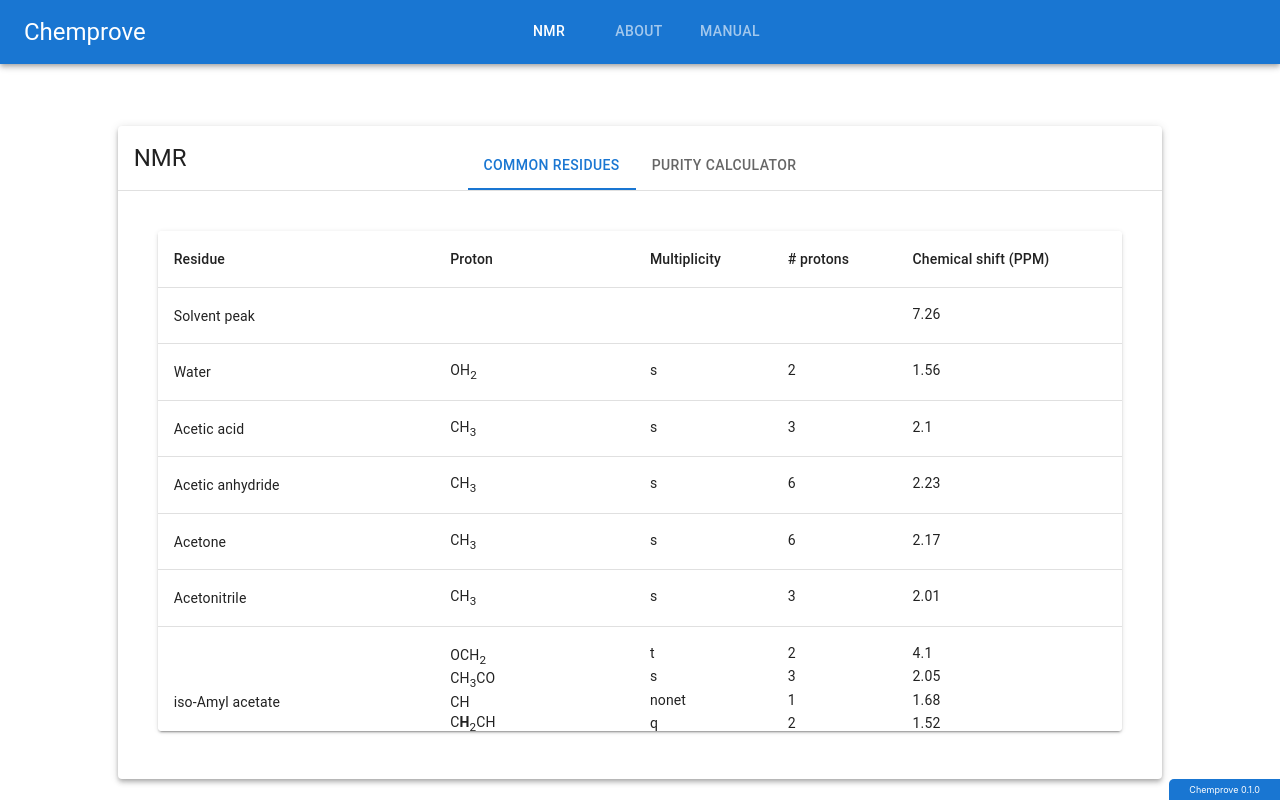
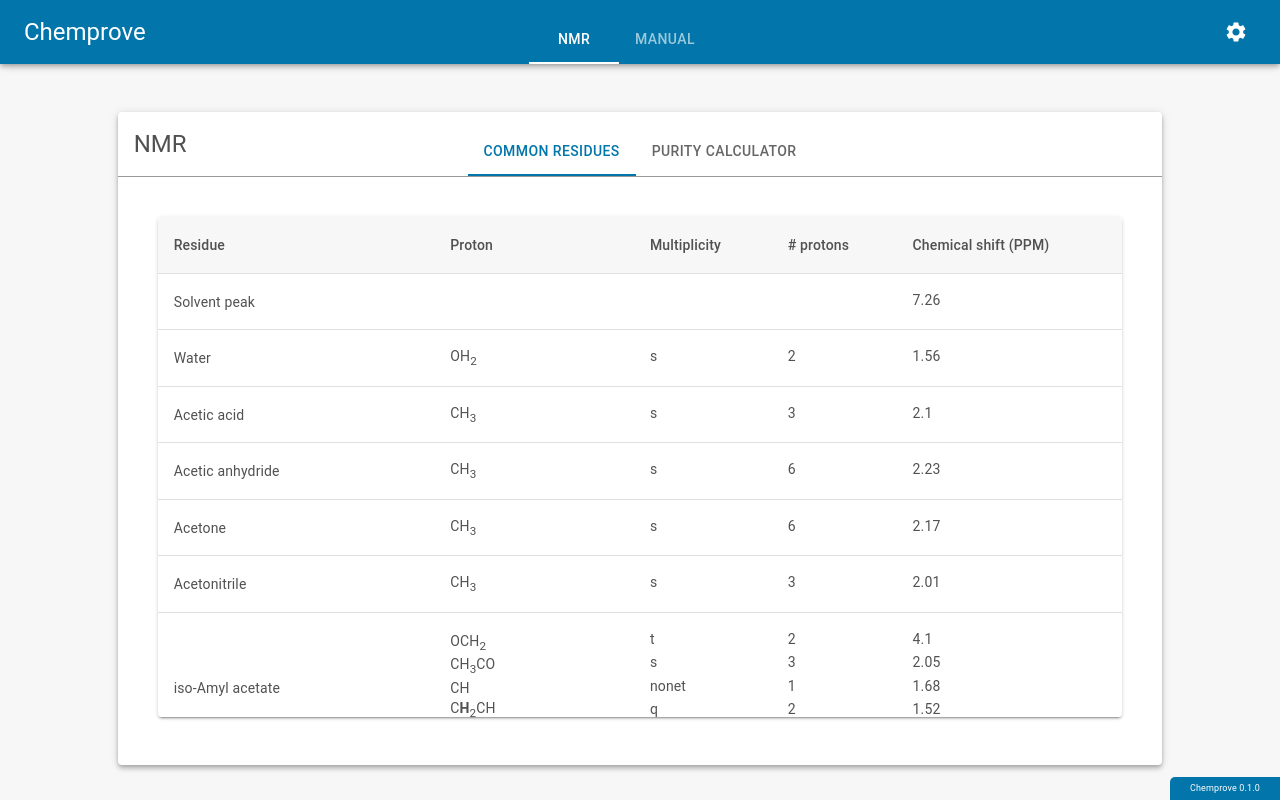
Before and after one commit to Noldyman/chemprove, a React (Create React App) app: page /nmr in a window 1280 px wide. Built offline with nearby package versions, Linux system fonts and the light colour scheme.

Commit message:
create themes

```diff
--- a/package.json
+++ b/package.json
@@ -5,6 +5,7 @@
   "dependencies": {
     "@emotion/react": "^11.10.4",
     "@emotion/styled": "^11.10.4",
+    "@mui/icons-material": "^5.10.6",
     "@mui/material": "^5.10.5",
     "@testing-library/jest-dom": "^5.16.5",
     "@testing-library/react": "^13.4.0",
@@ -20,6 +21,7 @@
     "react-dom": "^18.2.0",
     "react-router-dom": "^6.3.0",
     "react-scripts": "5.0.1",
+    "recoil": "^0.7.5",
     "typescript": "^4.8.3",
     "uuid": "^9.0.0",
     "web-vitals": "^2.1.4"
--- a/src/app/App.css
+++ b/src/app/App.css
@@ -1,5 +1,5 @@
 .app {
-  margin: 0px 10px 10px 10px;
+  margin: 80px 10px 10px 10px;
 }
 
 footer {
@@ -9,7 +9,6 @@ footer {
   right: 0px;
   text-align: right;
   font-size: xx-small;
-  background-color: #1976d2;
   color: #fff;
   border-top-left-radius: 5px;
 }
--- a/src/app/App.tsx
+++ b/src/app/App.tsx
@@ -1,21 +1,46 @@
 import "./App.css";
 import pjson from "../../package.json";
+import { useState, useEffect } from "react";
+import { useRecoilValue } from "recoil";
+import { selectedThemeState } from "../services/theme";
 import { Outlet, useLocation, useNavigate } from "react-router-dom";
-import { useEffect } from "react";
+import { darkTheme, lightTheme } from "../themes/themes";
+import { CssBaseline } from "@mui/material";
 import { TopBar } from "./TopBar";
-import { Grid } from "@mui/material";
+import { Grid, ThemeProvider } from "@mui/material";
+import { SettingsDrawer } from "../components/SettingsDrawer";
 
 const App = () => {
   const locaction = useLocation();
   const navigate = useNavigate();
+  const [settingsIsOpen, setSettingsIsOpen] = useState(false);
+  const selectedTheme = useRecoilValue(selectedThemeState);
 
   useEffect(() => {
     if (locaction.pathname === "/") navigate("/nmr");
   }, [locaction, navigate]);
 
+  const handleOpenSettings = () => setSettingsIsOpen(true);
+  const handleCloseSettings = () => setSettingsIsOpen(false);
+
+  const getTheme = () => {
+    if (selectedTheme === "system") {
+      if (
+        window.matchMedia &&
+        window.matchMedia("(prefers-color-scheme: dark)").matches
+      ) {
+        return darkTheme;
+      } else return lightTheme;
+    } else {
+      return selectedTheme === "light" ? lightTheme : darkTheme;
+    }
+  };
+
   return (
+    <ThemeProvider theme={getTheme()}>
+      <CssBaseline />
       <>
-      <TopBar />
+        <TopBar onSettings={handleOpenSettings} />
         <div className="app">
           <Grid
             style={{ marginTop: "30px" }}
@@ -29,13 +54,18 @@ const App = () => {
           </Grid>
         </div>
         <footer
-        style={{ cursor: "pointer" }}
+          style={{
+            cursor: "pointer",
+            backgroundColor: getTheme().palette.primary.main,
+          }}
           onClick={() => window.open("https://github.com/Noldyman/chemprove")}
           className="footer"
         >
           {pjson.name} {pjson.version}
         </footer>
+        <SettingsDrawer isOpen={settingsIsOpen} onClose={handleCloseSettings} />
       </>
+    </ThemeProvider>
   );
 };
 
--- a/src/app/TopBar.tsx
+++ b/src/app/TopBar.tsx
@@ -1,14 +1,27 @@
 import { useLocation, useNavigate } from "react-router-dom";
 import { useState, useEffect } from "react";
-import { AppBar, Toolbar, Tabs, Tab, Typography } from "@mui/material";
+import {
+  useTheme,
+  AppBar,
+  Toolbar,
+  Tabs,
+  Tab,
+  Typography,
+  IconButton,
+} from "@mui/material";
+import { Settings } from "@mui/icons-material";
 
 const navItems = [
   { label: "NMR", path: "/nmr" },
-  { label: "About", path: "/about" },
   { label: "Manual", path: "/manual" },
 ];
 
-export const TopBar = () => {
+interface Props {
+  onSettings: () => void;
+}
+
+export const TopBar = ({ onSettings }: Props) => {
+  const theme = useTheme();
   const location = useLocation();
   const navigate = useNavigate();
   const [selectedTab, setSelectedTab] = useState(0);
@@ -28,7 +41,10 @@ export const TopBar = () => {
   };
 
   return (
-    <AppBar position="static">
+    <AppBar
+      position="fixed"
+      sx={{ backgroundColor: theme.palette.primary.main }}
+    >
       <Toolbar>
         <Typography
           style={{ cursor: "pointer" }}
@@ -39,9 +55,10 @@ export const TopBar = () => {
           Chemprove
         </Typography>
         <Tabs
-          style={{ margin: "auto" }}
+          style={{ margin: "auto", marginBottom: "0px" }}
           textColor="inherit"
           value={selectedTab}
+          TabIndicatorProps={{ style: { background: "#fff" } }}
         >
           {navItems.map((item, i) => (
             <Tab
@@ -52,6 +69,9 @@ export const TopBar = () => {
             />
           ))}
         </Tabs>
+        <IconButton onClick={onSettings} color="inherit">
+          <Settings />
+        </IconButton>
       </Toolbar>
     </AppBar>
   );
--- /dev/null
+++ b/src/components/SettingsDrawer.tsx
@@ -0,0 +1,50 @@
+import { selectedThemeState, Theme } from "../services/theme";
+import { useRecoilState } from "recoil";
+import {
+  Drawer,
+  Typography,
+  ToggleButtonGroup,
+  ToggleButton,
+} from "@mui/material";
+import { LightMode, SettingsBrightness, NightsStay } from "@mui/icons-material";
+
+interface Props {
+  isOpen: boolean;
+  onClose: () => void;
+}
+
+export const SettingsDrawer = ({ isOpen, onClose }: Props) => {
+  const [selectedTheme, setSelectedTheme] = useRecoilState(selectedThemeState);
+
+  const handleThemeChange = (_: any, newTheme: string) => {
+    if (newTheme && newTheme !== selectedTheme) {
+      setSelectedTheme(newTheme as Theme);
+    }
+  };
+
+  return (
+    <Drawer open={isOpen} onClose={onClose} anchor="right">
+      <div style={{ padding: "20px" }}>
+        <Typography variant="h6">Theme</Typography>
+        <ToggleButtonGroup
+          exclusive
+          value={selectedTheme}
+          onChange={handleThemeChange}
+        >
+          <ToggleButton value="light">
+            <LightMode style={{ marginRight: "10px" }} />
+            Light
+          </ToggleButton>
+          <ToggleButton value="system">
+            <SettingsBrightness style={{ marginRight: "10px" }} />
+            System
+          </ToggleButton>
+          <ToggleButton value="dark">
+            <NightsStay style={{ marginRight: "10px" }} />
+            Dark
+          </ToggleButton>
+        </ToggleButtonGroup>
+      </div>
+    </Drawer>
+  );
+};
--- a/src/index.tsx
+++ b/src/index.tsx
@@ -3,27 +3,29 @@ import ReactDOM from "react-dom/client";
 import "./index.css";
 import App from "./app/App";
 import reportWebVitals from "./reportWebVitals";
+import { RecoilRoot } from "recoil";
 import { BrowserRouter, Route, Routes } from "react-router-dom";
 import { Nmr } from "./pages/nmr/Nmr";
-import { About } from "./pages/About";
 import { NotFound } from "./pages/NotFound";
 import { Manual } from "./pages/manual/Manual";
 
 const root = ReactDOM.createRoot(
   document.getElementById("root") as HTMLElement
 );
+
 root.render(
   <React.StrictMode>
+    <RecoilRoot>
       <BrowserRouter>
         <Routes>
           <Route path="/" element={<App />}>
             <Route path="/nmr" element={<Nmr />} />
-          <Route path="/about" element={<About />} />
             <Route path="/manual" element={<Manual />} />
             <Route path="*" element={<NotFound />} />
           </Route>
         </Routes>
       </BrowserRouter>
+    </RecoilRoot>
   </React.StrictMode>
 );
 
--- a/src/pages/About.tsx
+++ /dev/null
@@ -1,7 +0,0 @@
-export const About = () => {
-  return (
-    <>
-      <h1>About page</h1>
-    </>
-  );
-};
--- /dev/null
+++ b/src/services/localStorageEffect.ts
@@ -0,0 +1,14 @@
+export const localStorageEffect =
+  (key: string) =>
+  ({ setSelf, onSet }: { setSelf: any; onSet: any }) => {
+    const savedValue = localStorage.getItem(key);
+    if (savedValue != null) {
+      setSelf(JSON.parse(savedValue));
+    }
+
+    onSet((newValue: string, _: any, isReset: any) => {
+      isReset
+        ? localStorage.removeItem(key)
+        : localStorage.setItem(key, JSON.stringify(newValue));
+    });
+  };
--- /dev/null
+++ b/src/services/theme.ts
@@ -0,0 +1,10 @@
+import { atom } from "recoil";
+import { localStorageEffect } from "./localStorageEffect";
+
+export type Theme = "light" | "system" | "dark";
+
+export const selectedThemeState = atom({
+  key: "SelectedTheme",
+  default: "system" as Theme,
+  effects: [localStorageEffect("selectedTheme")],
+});
--- /dev/null
+++ b/src/themes/themes.ts
@@ -0,0 +1,41 @@
+import { createTheme } from "@mui/material/styles";
+
+export const lightTheme = createTheme({
+  palette: {
+    background: {
+      paper: "#fff",
+      default: "	#f7f7f7",
+    },
+    mode: "light",
+    primary: {
+      main: "#0276aa",
+    },
+    secondary: {
+      main: "#f9aa33",
+    },
+    text: {
+      primary: "#515151",
+    },
+    divider: "rgba(0,0,0,0.4)",
+  },
+});
+
+export const darkTheme = createTheme({
+  palette: {
+    mode: "dark",
+    background: {
+      paper: "#212121",
+      default: "#202020",
+    },
+    primary: {
+      main: "#0276aa",
+    },
+    secondary: {
+      main: "#f9aa33",
+    },
+    text: {
+      primary: "#fff",
+    },
+    divider: "rgba(255,255,255,0.4)",
+  },
+});
```
Also changed, not shown: 1 other file (tests, documents, lock files or other folders). Lines whose indentation alone changed are shown as unchanged.
